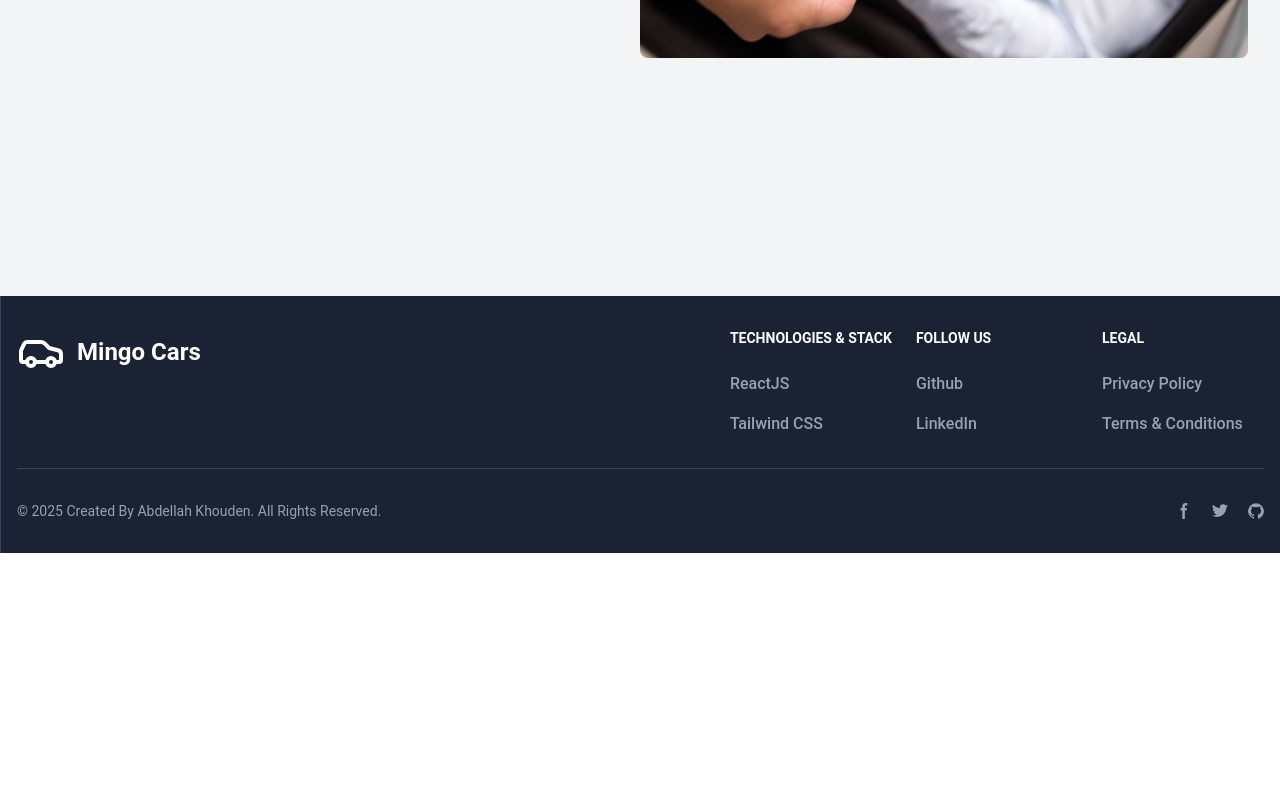
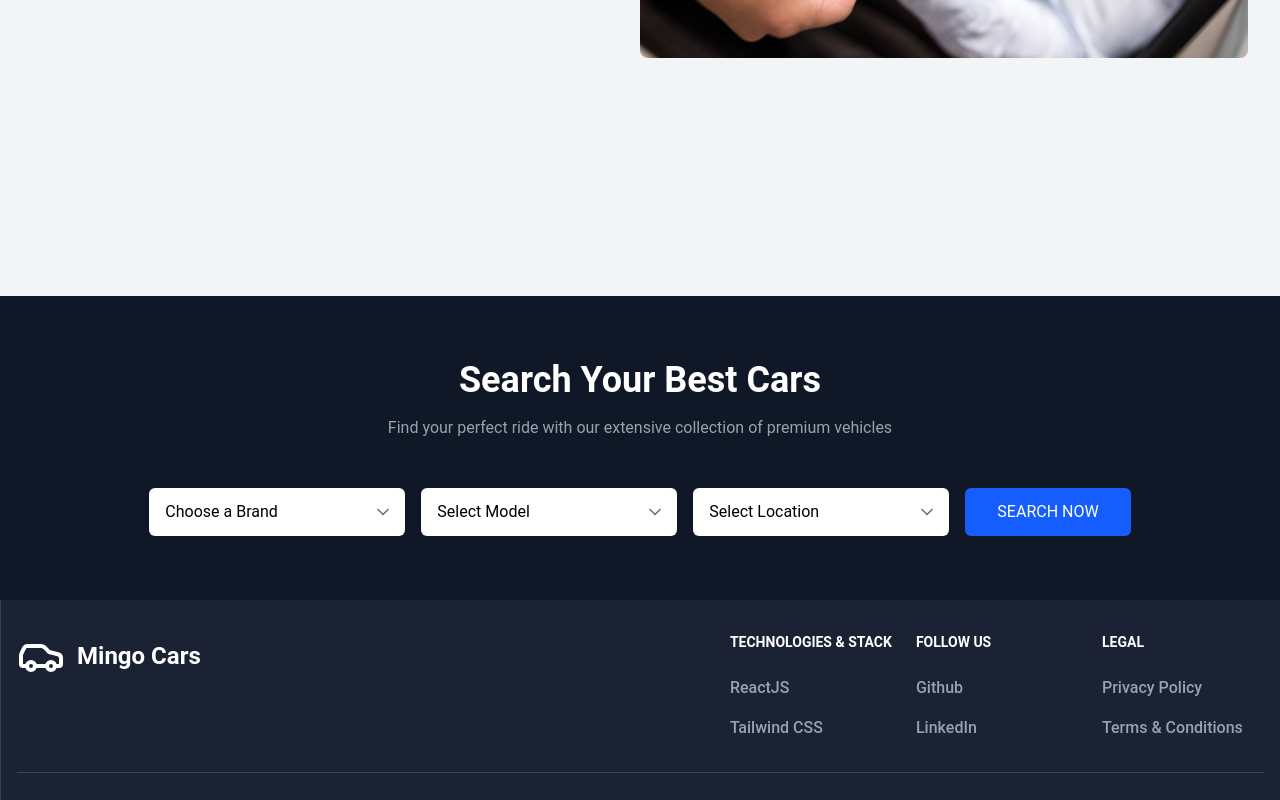
Before and after one commit to abdellahak/CarRental-ReactJS, a React (Vite) app: page / in a window 1280 px wide. Shown: the part 584-1384 px from the top of the page. Before the commit the page ends 1137 px from the top, so only its background shows below. Built offline with nearby package versions, Linux system fonts and the light colour scheme; no server answers.

Commit message:
add CarSearch component to GuestPage for car search functionality

```diff
--- a/src/pages/users/guest page/GuestPage.jsx
+++ b/src/pages/users/guest page/GuestPage.jsx
@@ -1,11 +1,21 @@
 import HeroSection from "./components/HeroSection";
+import CarSearch from "./components/CarSearch";
 
+import { useSelector, useDispatch } from "react-redux";
+import { useEffect, useState } from "react";
 
 export default function GuestPage() {
+  const cars = useSelector((state) => state.cars);
+  const dispatch = useDispatch();
+  const apiURL = import.meta.env.VITE_DATA_API_URL;
+  const [filteredCars, setFilteredCars] = useState(cars.filter(car => car.isAvailable));
+  const [searchQuery, setSearchQuery] = useState("");
 
+  console.log(filteredCars);
   return (
     <>
       <HeroSection />
+      <CarSearch />
     </>
   );
 }
--- /dev/null
+++ b/src/pages/users/guest page/components/CarSearch.jsx
@@ -0,0 +1,69 @@
+import { ChevronDown } from 'lucide-react';
+
+export default function CarSearch() {
+
+  return (
+    <>
+      <div className="bg-gray-900 py-16">
+        <div className="max-w-7xl mx-auto px-4 sm:px-6 lg:px-8">
+          <div className="text-center mb-12">
+            <h2 className="text-4xl font-bold text-white mb-4">Search Your Best Cars</h2>
+            <p className="text-gray-400">Find your perfect ride with our extensive collection of premium vehicles</p>
+          </div>
+
+          <div className="flex flex-col md:flex-row gap-4 items-center justify-center">
+            <div className="w-full md:w-64 relative">
+              <select
+                className="w-full px-4 py-3 rounded-md bg-white appearance-none cursor-pointer pr-10"
+                // value={selectedBrand}
+                // onChange={(e) => setSelectedBrand(e.target.value)}
+              >
+                <option value="">Choose a Brand</option>
+                <option value="toyota">Toyota</option>
+                <option value="honda">Honda</option>
+                <option value="ford">Ford</option>
+                <option value="bmw">BMW</option>
+                <option value="mercedes">Mercedes</option>
+              </select>
+              <ChevronDown className="absolute right-3 top-1/2 -translate-y-1/2 text-gray-500 pointer-events-none h-5 w-5" />
+            </div>
+
+            <div className="w-full md:w-64 relative">
+              <select
+                className="w-full px-4 py-3 rounded-md bg-white appearance-none cursor-pointer pr-10"
+                // value={selectedModel}
+                // onChange={(e) => setSelectedModel(e.target.value)}
+              >
+                <option value="">Select Model</option>
+                <option value="sedan">Sedan</option>
+                <option value="suv">SUV</option>
+                <option value="sports">Sports</option>
+                <option value="luxury">Luxury</option>
+              </select>
+              <ChevronDown className="absolute right-3 top-1/2 -translate-y-1/2 text-gray-500 pointer-events-none h-5 w-5" />
+            </div>
+
+            <div className="w-full md:w-64 relative">
+              <select
+                className="w-full px-4 py-3 rounded-md bg-white appearance-none cursor-pointer pr-10"
+                // value={selectedLocation}
+                // onChange={(e) => setSelectedLocation(e.target.value)}
+              >
+                <option value="">Select Location</option>
+                <option value="new-york">New York</option>
+                <option value="los-angeles">Los Angeles</option>
+                <option value="chicago">Chicago</option>
+                <option value="miami">Miami</option>
+              </select>
+              <ChevronDown className="absolute right-3 top-1/2 -translate-y-1/2 text-gray-500 pointer-events-none h-5 w-5" />
+            </div>
+
+            <button className="w-full md:w-auto px-8 py-3 bg-blue-600 text-white rounded-md hover:bg-blue-800 cursor-pointer transition duration-300">
+              SEARCH NOW
+            </button>
+          </div>
+        </div>
+      </div>
+    </>
+  )
+}
```
